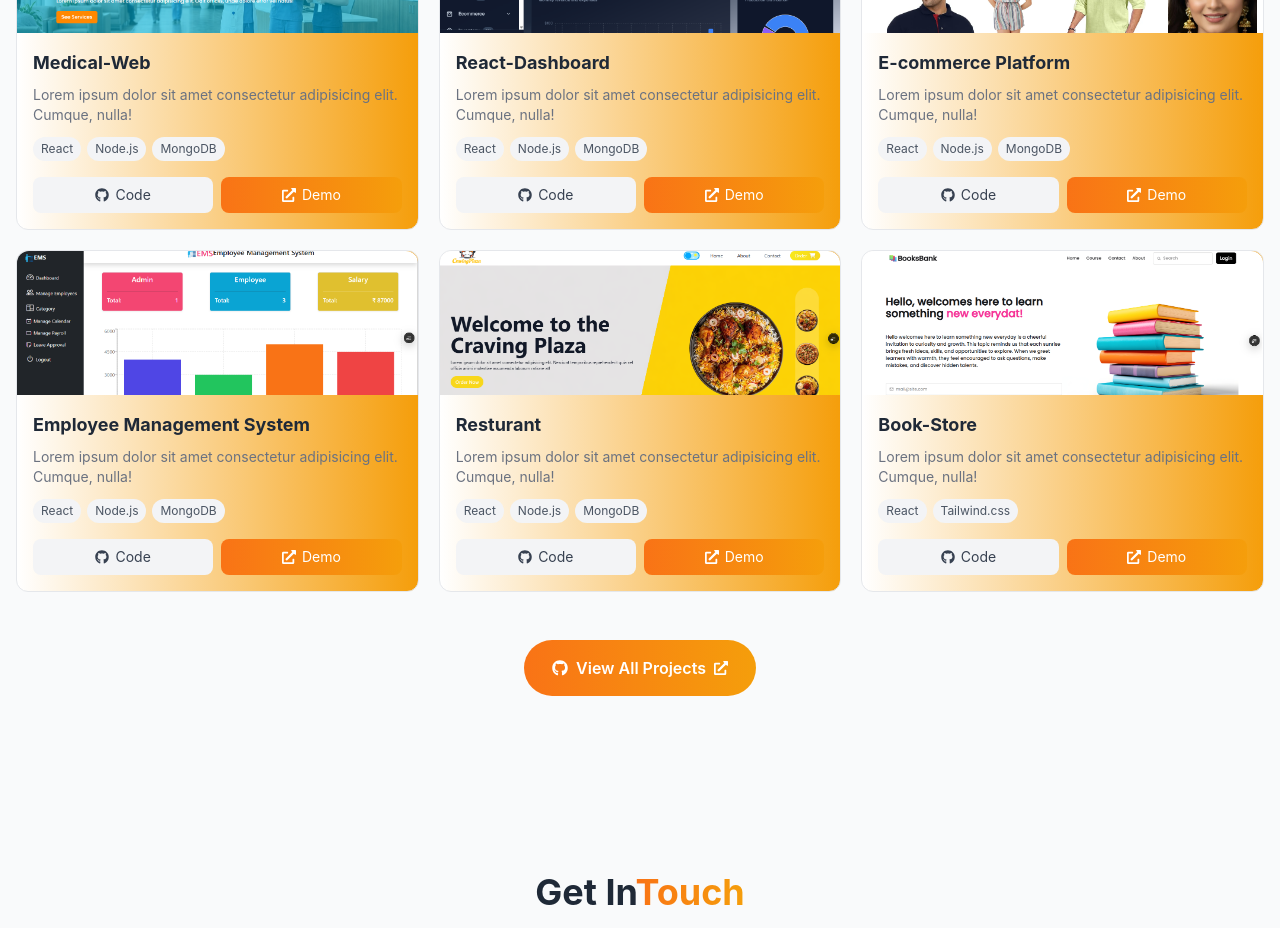
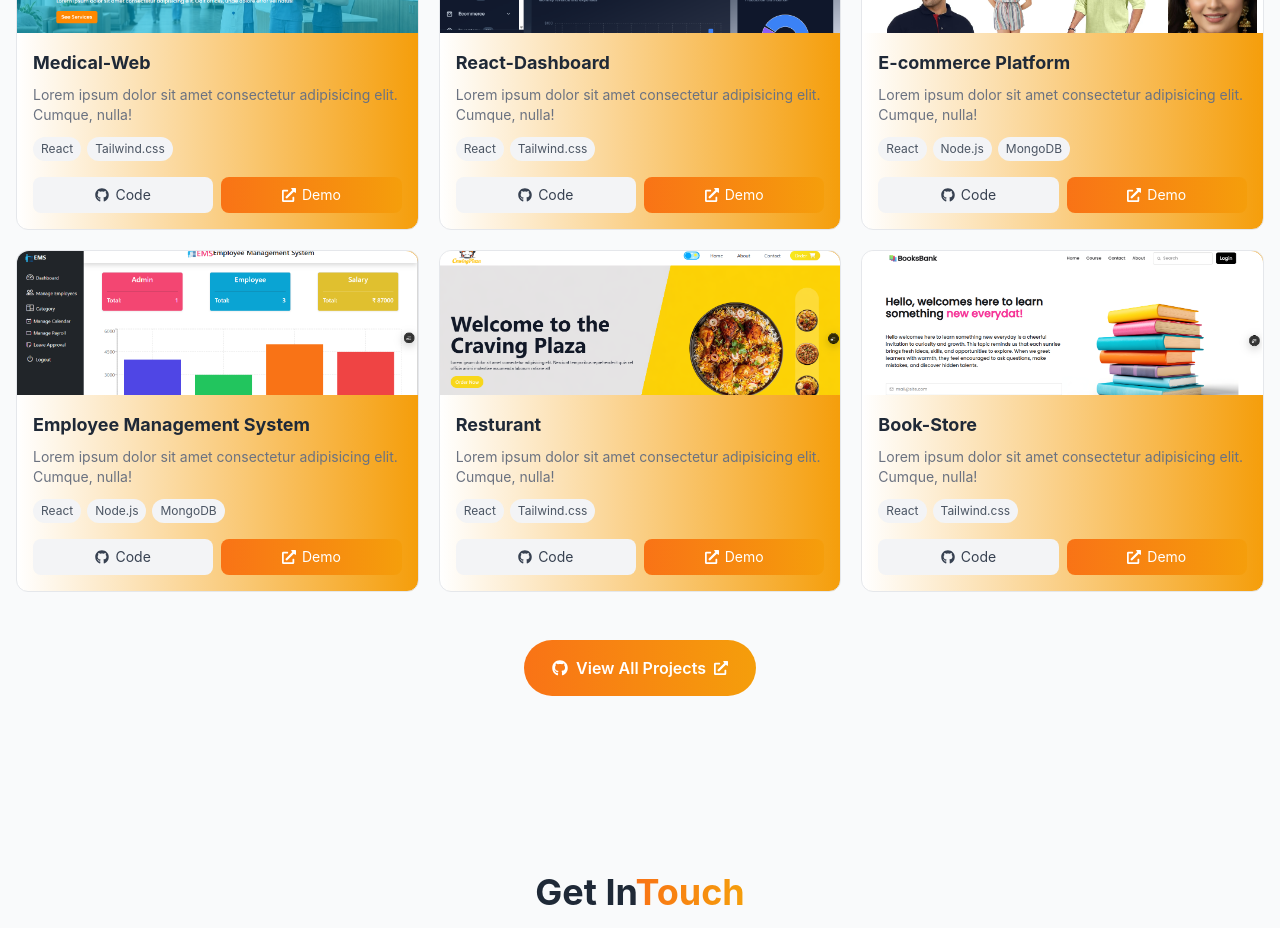
Before and after one commit to Rajudas575/my-portfolio, a React (Vite) app: page / in a window 1280 px wide. Shown: the part 3200-4128 px from the top of the page. Built offline with nearby package versions, Linux system fonts and the light colour scheme.

Commit message:
fix project details

```diff
--- a/src/components/Projects/Projects.jsx
+++ b/src/components/Projects/Projects.jsx
@@ -14,7 +14,7 @@ const Projects = ({ darkMode }) => {
       title: "Medical-Web",
       desc: "Lorem ipsum dolor sit amet consectetur adipisicing elit. Cumque, nulla!",
       image: medical,
-      tags: ["React", "Node.js", "MongoDB"],
+      tags: ["React", "Tailwind.css"],
       url: "https://recuperation-medical.vercel.app/",
     },
     {
@@ -22,7 +22,7 @@ const Projects = ({ darkMode }) => {
       title: "React-Dashboard",
       desc: "Lorem ipsum dolor sit amet consectetur adipisicing elit. Cumque, nulla!",
       image: dashboard,
-      tags: ["React", "Node.js", "MongoDB"],
+      tags: ["React", "Tailwind.css"],
       url: "https://react-dashboard-mu-topaz.vercel.app/",
     },
 
@@ -47,7 +47,7 @@ const Projects = ({ darkMode }) => {
       title: "Resturant",
       desc: "Lorem ipsum dolor sit amet consectetur adipisicing elit. Cumque, nulla!",
       image: project3,
-      tags: ["React", "Node.js", "MongoDB"],
+      tags: ["React", "Tailwind.css"],
       url: "https://craving-plaza.vercel.app/",
     },
     {
```
